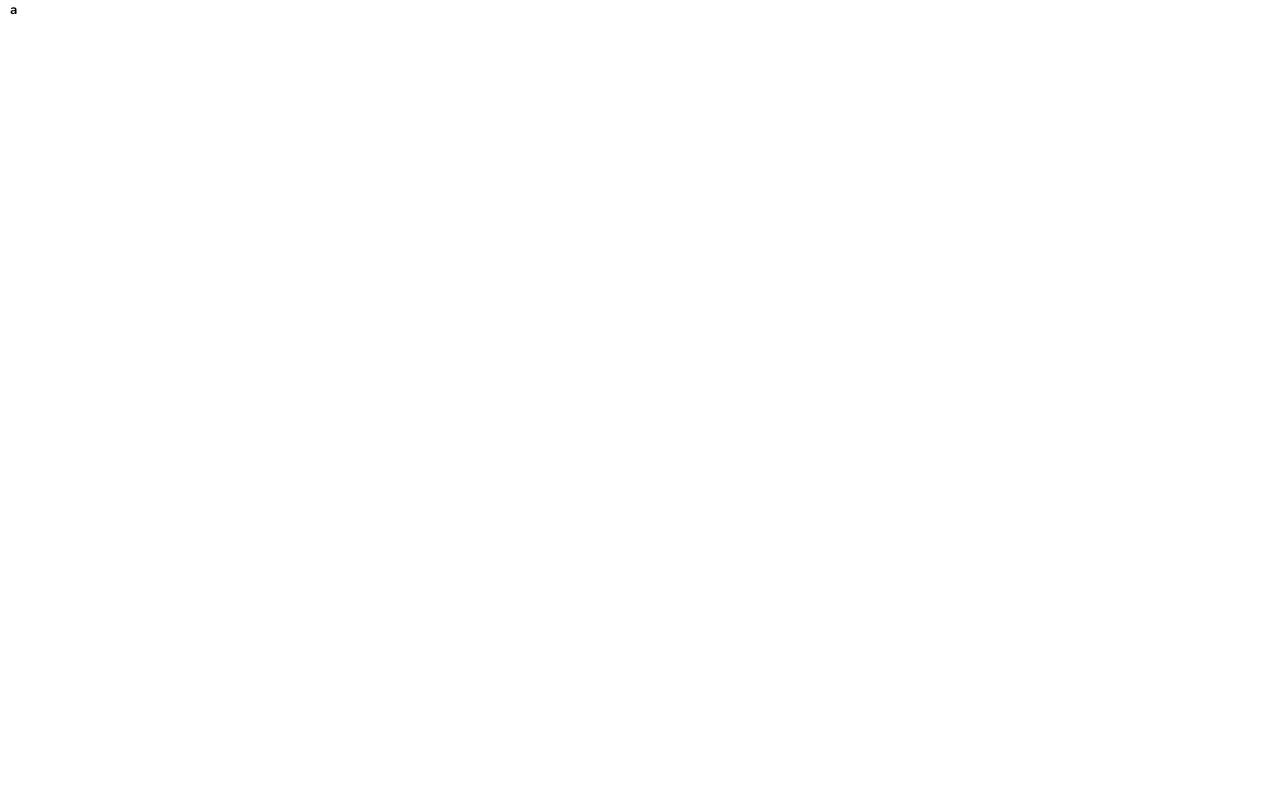
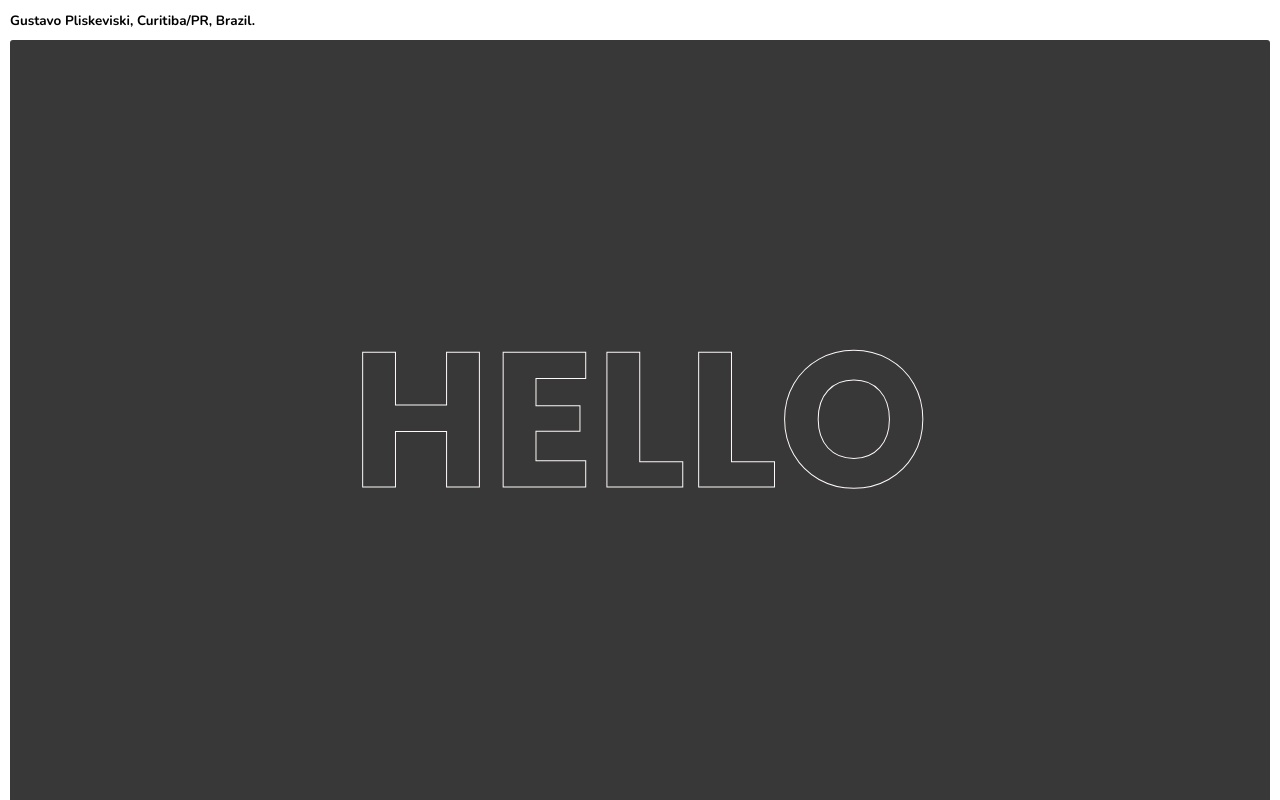
Before and after one commit to Pliskeviski/portfolio-gatsby, a Gatsby site: page / in a window 1280 px wide. Built offline with nearby package versions, Linux system fonts and the light colour scheme; Gatsby itself is replaced by a stand-in of ours.

Commit message:
feat(hero-section)

```diff
--- a/gatsby-config.js
+++ b/gatsby-config.js
@@ -46,7 +46,7 @@ module.exports = {
       options: {
         fonts: [
           "Nunito:700,800",
-          "Poppins:500",
+          "Poppins:500,700",
         ],
         display: "swap",
       },
--- a/src/components/section-container/styes.js
+++ b/src/components/section-container/styes.js
@@ -9,4 +9,5 @@ export const StyledSection = styled.section`
   -webkit-box-direction: normal;
   -ms-flex-flow: column;
   flex-flow: column;
+  height: 100vh;
 `;
--- a/src/pages/index.js
+++ b/src/pages/index.js
@@ -1,11 +1,11 @@
 import React from "react";
 import { PageContainer } from "@components/page-container";
-import { HelloSection } from "@sections/hello";
+import { HeroSection } from "@sections/hero";
 
 const IndexPage = () => {
   return (
     <PageContainer>
-      <HelloSection />
+      <HeroSection />
     </PageContainer>
   );
 };
--- a/src/sections/hello/index.jsx
+++ /dev/null
@@ -1,6 +0,0 @@
-import React from "react";
-import { SectionContainer } from "@components/section-container";
-
-export const HelloSection = () => {
-  return <SectionContainer>a</SectionContainer>;
-};
--- /dev/null
+++ b/src/sections/hero/index.jsx
@@ -0,0 +1,21 @@
+import React from "react";
+import { SectionContainer } from "@components/section-container";
+import {
+  ContentContainer,
+  HeaderContent,
+  HeroContainer,
+  HeroText,
+} from "./styles";
+
+export const HeroSection = () => {
+  return (
+    <SectionContainer>
+      <ContentContainer>
+        <HeaderContent>Gustavo Pliskeviski, Curitiba/PR, Brazil.</HeaderContent>
+        <HeroContainer>
+          <HeroText>HELLO</HeroText>
+        </HeroContainer>
+      </ContentContainer>
+    </SectionContainer>
+  );
+};
--- /dev/null
+++ b/src/sections/hero/styles.js
@@ -0,0 +1,38 @@
+import styled from "styled-components";
+
+export const ContentContainer = styled.div`
+  display: flex;
+  flex-direction: column;
+`;
+
+export const HeaderContent = styled.h2`
+  height: 40px;
+  margin: 0;
+  display: flex;
+  align-items: center;
+  color: ${({ theme }) => theme.colors.black};
+  font-size: ${({ theme }) => theme.fontSize.body.md};
+`;
+
+export const HeroContainer = styled.div`
+  display: grid;
+	align-content: center;
+  width: 100%;
+  background-color: ${({ theme }) => theme.colors.dark};
+  height: calc(100vh - 40px);
+
+  border-top-right-radius: 3px;
+  border-top-left-radius: 3px;
+`;
+
+export const HeroText = styled.h1`
+  font-size: ${({ theme }) => theme.fontSize.hero};
+  font-weight: 700;
+  font-family: ${({ theme }) => theme.fonts.secondary};
+  color: ${({ theme }) => theme.colors.dark};
+  text-align: center;
+  cursor: default;
+
+  -webkit-text-stroke-width: 1px;
+  -webkit-text-stroke-color: ${({ theme }) => theme.colors.light};
+`;
--- a/src/utils/theme.js
+++ b/src/utils/theme.js
@@ -2,6 +2,7 @@ export const theme = {
   colors: {
     light: "#fff9f9",
     dark: "#383838",
+    black: "#000000",
   },
   fonts: {
     primary: "Nunito, sans-serif",
```
